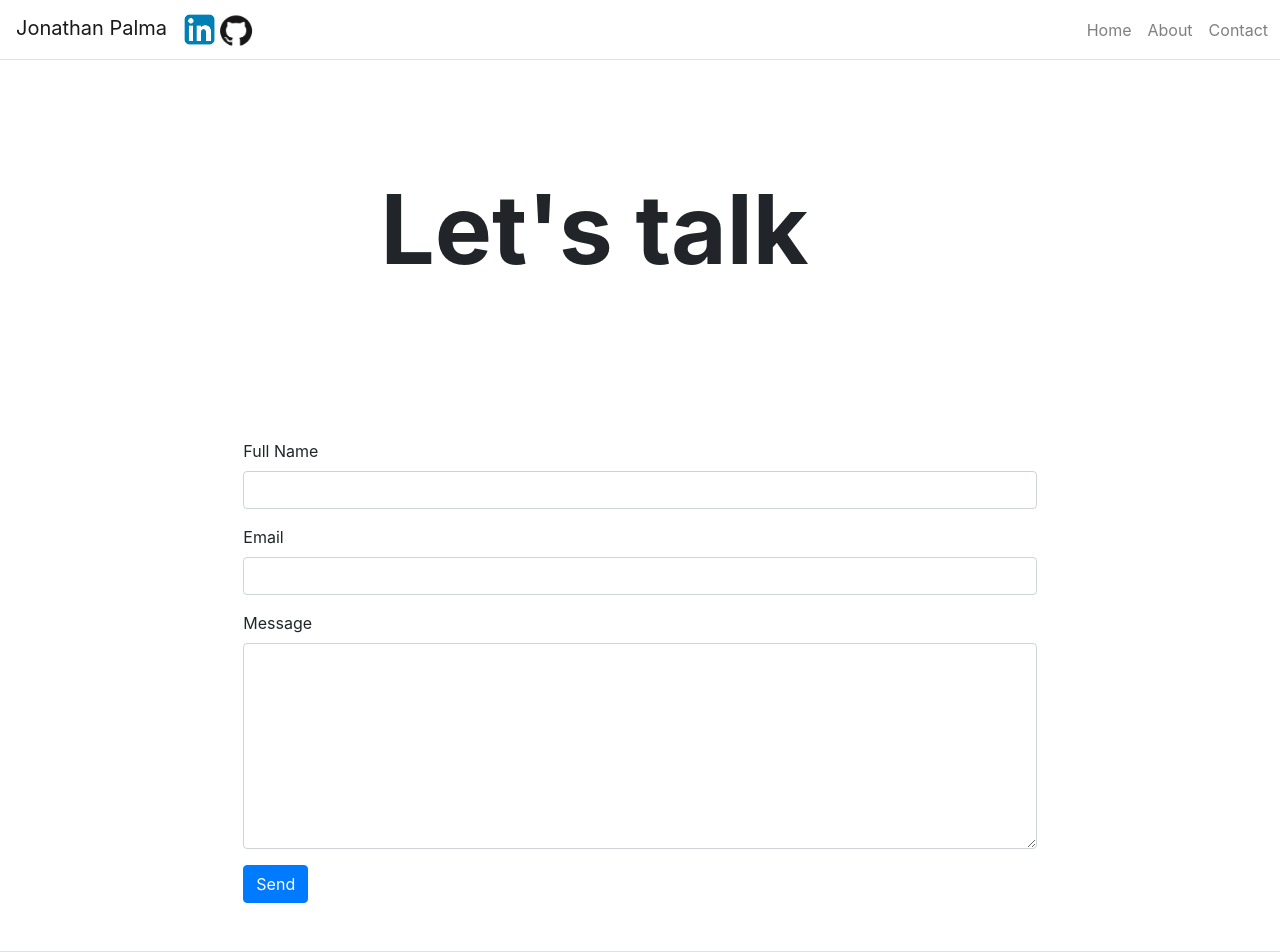
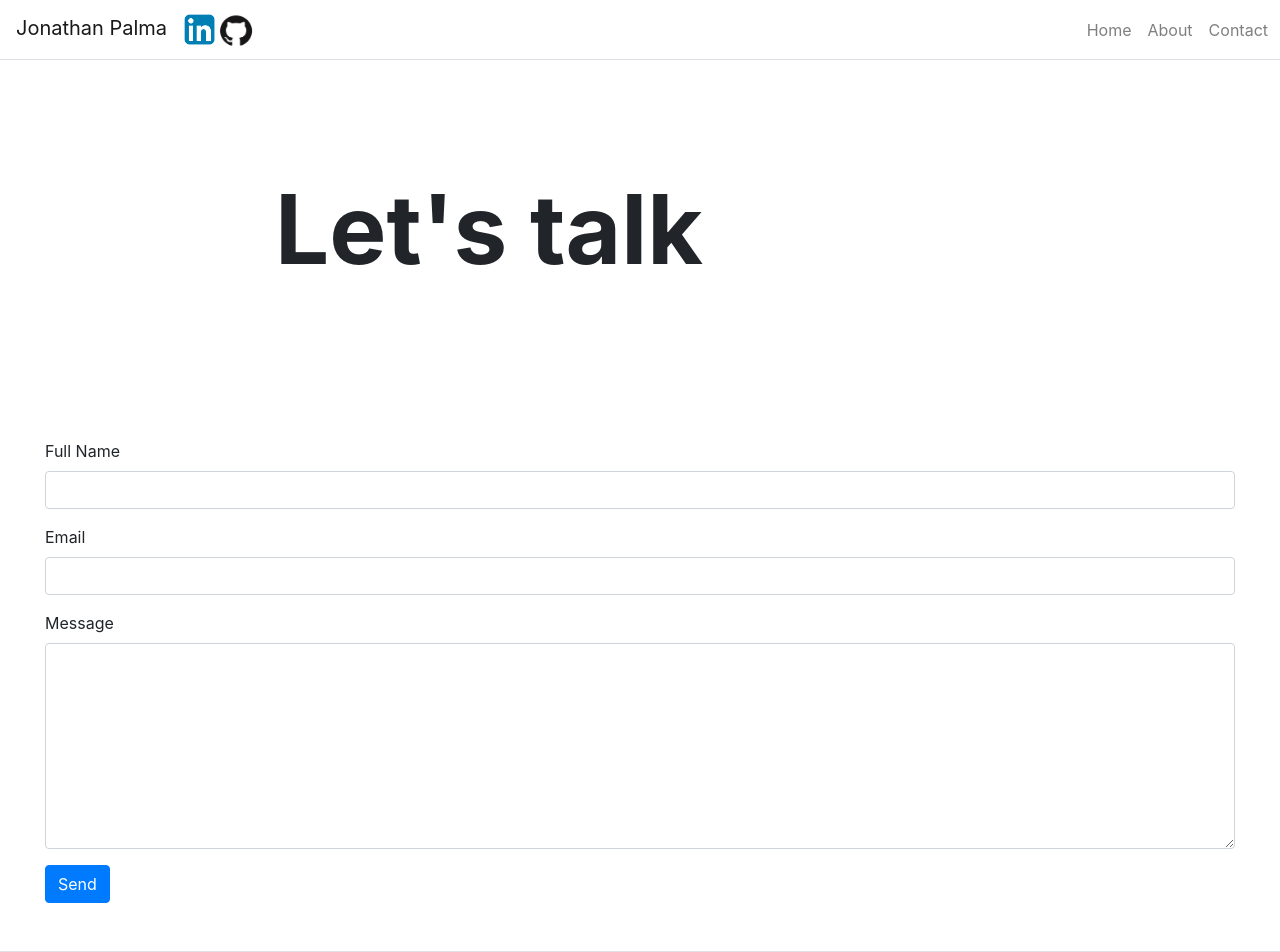
Before and after one commit to JonathanPalma-code/My-Portfolio, a React (Create React App) app: page /contact in a window 1280 px wide. Shown: the top 952 px of the page. Built offline with nearby package versions, Linux system fonts and the light colour scheme.

Commit message:
fix: contact style title

```diff
--- a/src/pages/ContactPage.js
+++ b/src/pages/ContactPage.js
@@ -64,10 +64,10 @@ class ContactPage extends React.Component {
 
   render(){
     return (
-      <div className='container-fluid col-8'>
+      <div className='container-fluid'>
         <Hero title={this.props.title} />
         <Content>
-          <Form onSubmit={this.handleSubmit}>
+          <Form onSubmit={this.handleSubmit} className='col-12'>
             <Form.Group>
               <Form.Label htmlFor="full-name">Full Name</Form.Label>
               <Form.Control id="full-name" name="name" type="text" value={this.state.name} onChange={this.handleChange}/>
```
